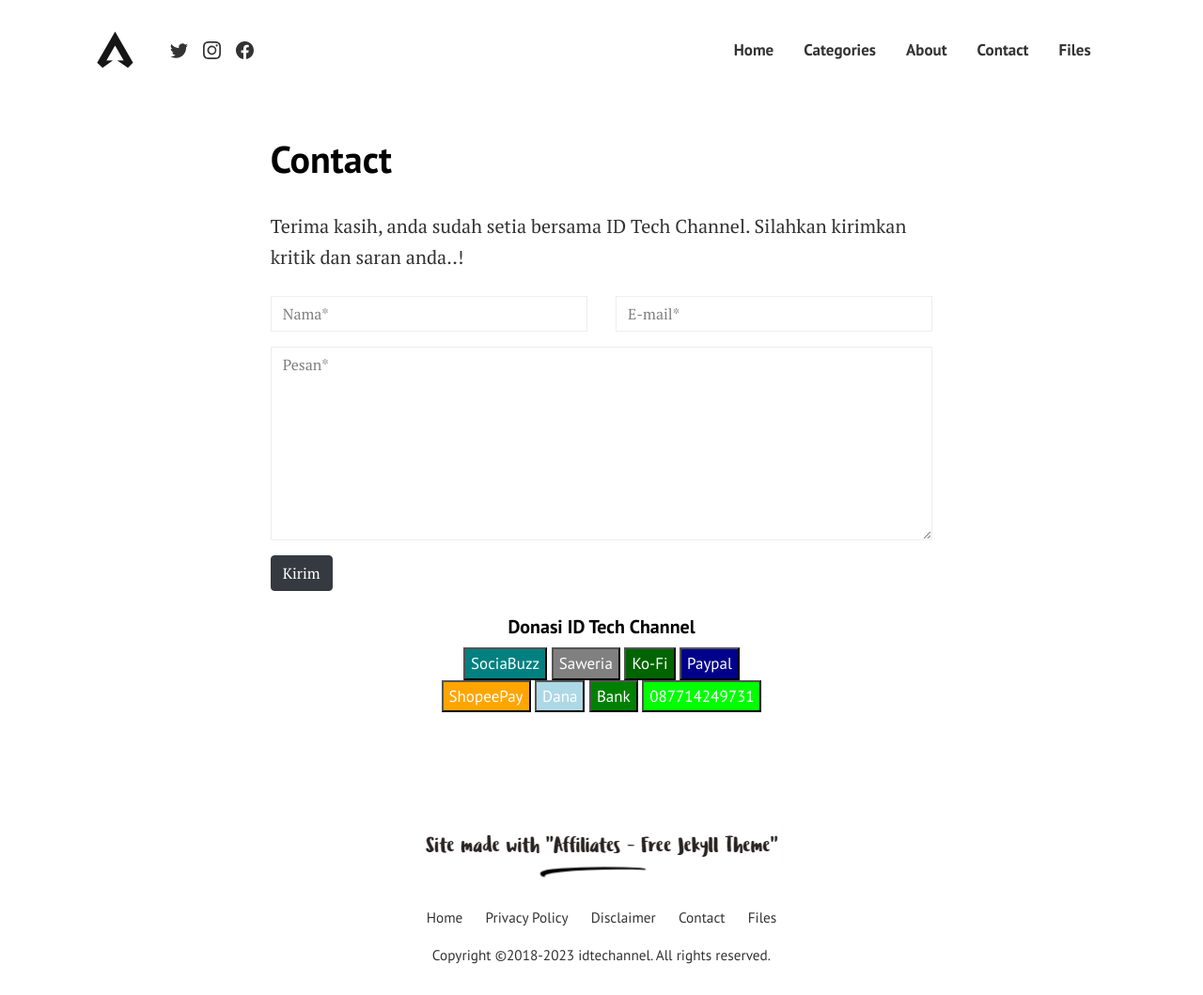
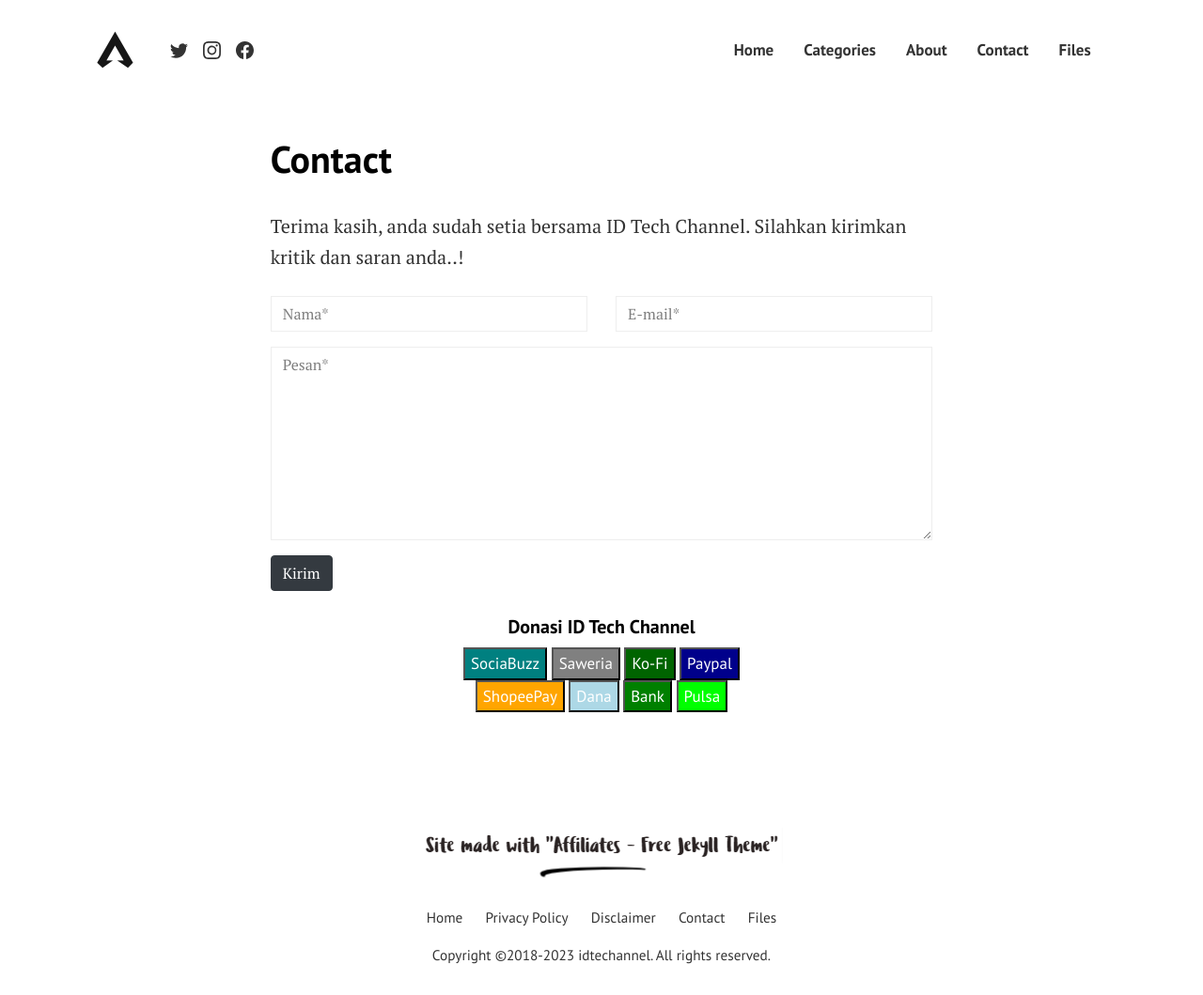
Before and after one commit to mwnsofficial/idtechannel, a Jekyll site: the page built from pages/contact.html, in a window 1280 px wide and 1059 px high. Shown: the whole window at 94% size. Built offline with Jekyll 4.4.1, drawn with Linux system fonts in a browser that asks for light colours; comment, search, counter and statistics services are not loaded.

Commit message:
Update donate.html

```diff
--- a/_includes/donate.html
+++ b/_includes/donate.html
@@ -9,7 +9,7 @@
 <button onclick="shopeepay('https://wsa.wallet.airpay.co.id/qr/002c19e25dbcb7e4b208?smtt=0.0.9')" style="background:orange;color:white">ShopeePay</button>
 <button onclick="dana('')" style="background:lightblue;color:white">Dana</button>
 <button onclick="bank('/donate-bank/')" style="background:green;color:white">Bank</button>
-<button onclick="pulsa('')" style="background:lime;color:white">087714249731</button>
+<button onclick="pulsa('/donate-pulsa/')" style="background:lime;color:white">Pulsa</button>
 </div>
 <script>
     function sociabuzz (url) {
```
